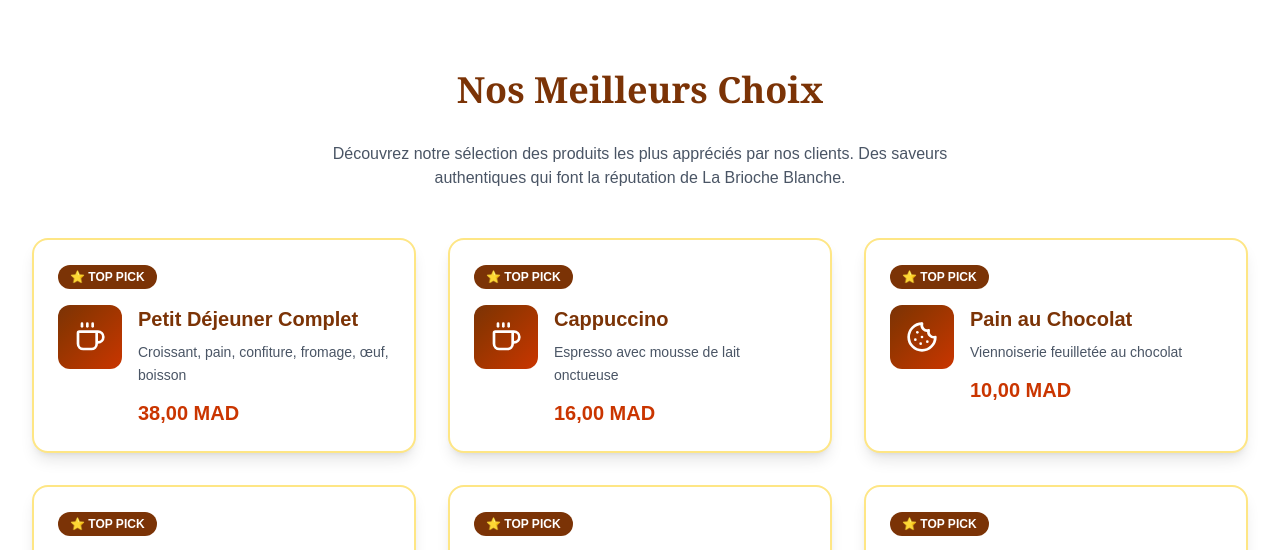
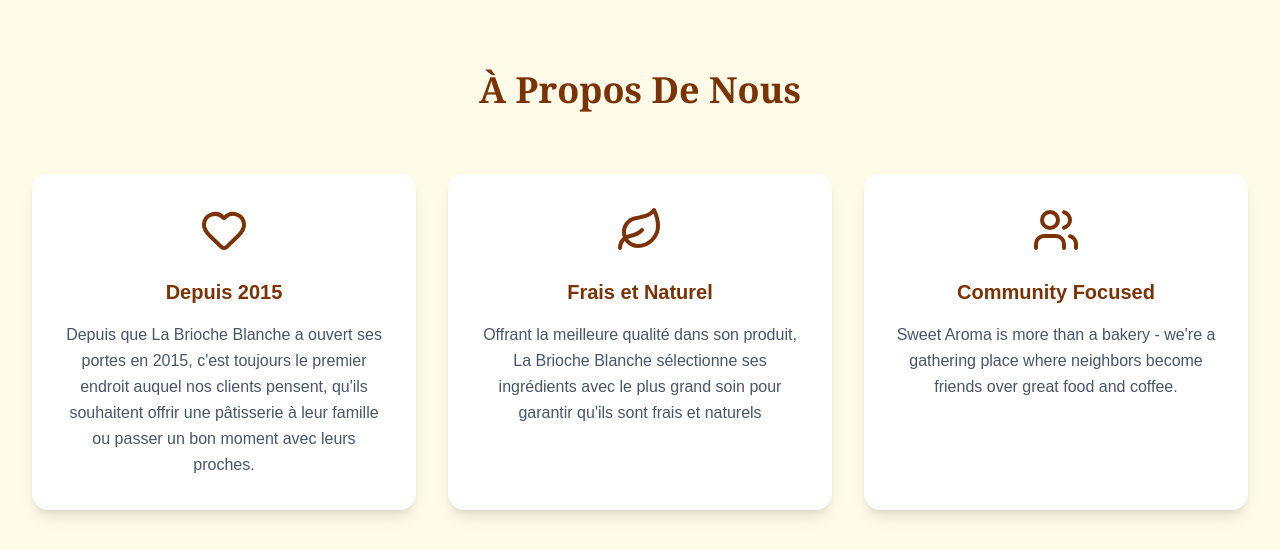
Before and after one commit to zakki-z/LaBriocheBlanche, a Next.js app: page / in a window 1280 px wide. Shown: the part 810-1360 px from the top of the page. Built offline with nearby package versions, Linux system fonts and the light colour scheme.

Commit message:
first version ready for test

```diff
--- /dev/null
+++ b/components/LaBriocheBlanche/About/AboutSection.tsx
@@ -0,0 +1,53 @@
+import React from 'react';
+import { Heart, Leaf, Users, LucideIcon } from 'lucide-react';
+import AboutCard from './AboutCard';
+
+interface AboutData {
+    icon: LucideIcon;
+    title: string;
+    description: string;
+}
+
+const AboutSection: React.FC = () => {
+    const aboutData: AboutData[] = [
+        {
+            icon: Heart,
+            title: "Depuis 2015",
+            description: "Depuis que La Brioche Blanche a ouvert ses portes en 2015, c'est toujours le premier endroit auquel nos clients pensent, qu'ils souhaitent offrir une pâtisserie à leur famille ou passer un bon moment avec leurs proches."
+        },
+        {
+            icon: Leaf,
+            title: "Frais et Naturel",
+            description: "Offrant la meilleure qualité dans son produit, La Brioche Blanche sélectionne ses ingrédients avec le plus grand soin pour garantir qu'ils sont frais et naturels"
+        },
+        {
+            icon: Users,
+            title: "Community Focused",
+            description: "Sweet Aroma is more than a bakery - we're a gathering place where neighbors become friends over great food and coffee."
+        }
+    ];
+
+    return (
+        <section id="about" className="py-20 bg-yellow-50">
+            <div className="max-w-7xl mx-auto px-4 sm:px-6 lg:px-8">
+                <h2 className="font-serif text-3xl lg:text-4xl font-bold text-center text-amber-900 mb-16">
+                    À Propos De Nous
+                </h2>
+
+                <div className="grid md:grid-cols-3 gap-8">
+                    {aboutData.map((item: AboutData, index: number) => (
+                        <AboutCard
+                            key={index}
+                            icon={item.icon}
+                            title={item.title}
+                            description={item.description}
+                            delay={index * 100}
+                        />
+                    ))}
+                </div>
+            </div>
+        </section>
+    );
+};
+
+export default AboutSection;
```
